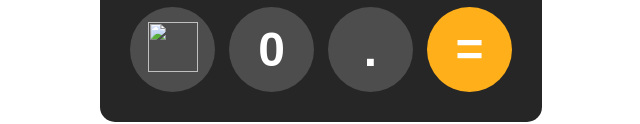
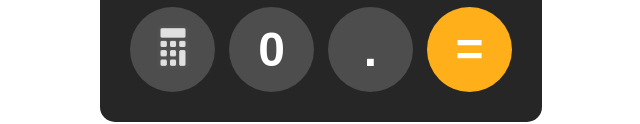
Before and after one commit to amirmalko/calc-project, a plain HTML site: page index.html in a window 1280 px wide. Shown: the part 603-727 px from the top of the page, without its empty margins (319-959 px from the left). Drawn offline with Linux system fonts and the light colour scheme.

Commit message:
Update icon path in index.html and add icon image file

```diff
--- a/index.html
+++ b/index.html
@@ -34,7 +34,7 @@
 				<button id="operation" class="operator-btn" onclick="appendToDisplay('+')">+</button>
 			</div>
 			<div class="btn-row">
-				<button id="btn-icon" onclick="cleardisplay('icone')"><img src="icon.png"></button>
+				<button id="btn-icon" onclick="cleardisplay('icone')"><img src="./img/icon.png"></button>
 				<button id="btn-num0" onclick="appendToDisplay('0')">0</button>
 				<button id="btn-opera7" onclick="appendToDisplay('.')">.</button>
 				<button onclick="calc()" class="operator-btn">=</button>
```
Also changed, not shown: img/icon.png (added).
